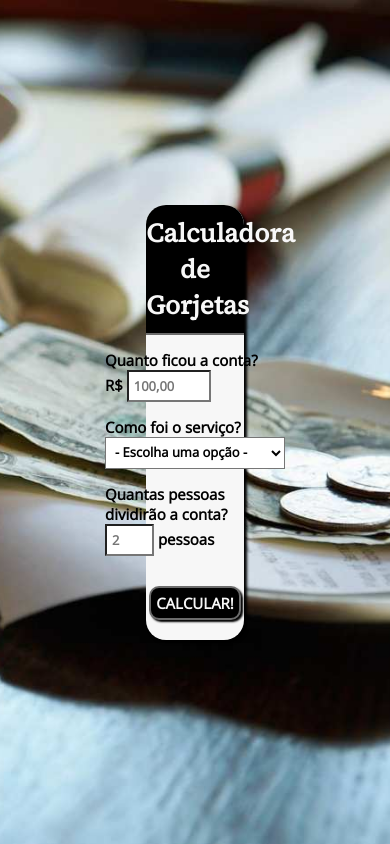
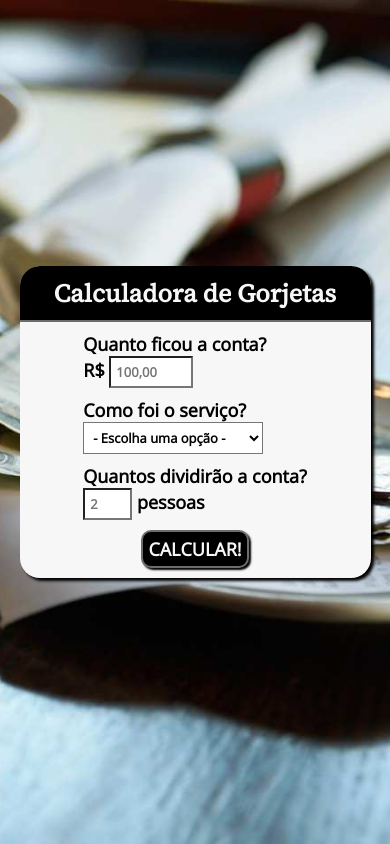
Before and after one commit to MarlonJames99/Tip_Calculator, a plain HTML site: page index.html in a window 390 px wide. Drawn offline with nearby package versions, Linux system fonts and the light colour scheme.

Commit message:
Melhorias na responsividade

```diff
--- /dev/null
+++ b/css/mediaqueries.css
@@ -0,0 +1,115 @@
+@media only screen and (max-width: 1280px) {
+    #container {
+        width: 30%;
+    }
+}
+
+@media only screen and (max-width: 1050px) {
+    #container {
+        width: 35%;
+    }
+}
+
+@media only screen and (max-width: 920px) {
+    body {
+        font-size: 15px;
+    }
+    #header h1 {
+        font-size: 25px;
+    }
+    #buttonBox {
+        margin: 5px auto 10px;
+    }
+    #totalTip {
+        font-size: 18px;
+        padding-bottom: 7px;
+    }
+}
+
+@media only screen and (max-width: 880px) {
+    #container {
+        width: 40%;
+    }
+}
+
+@media only screen and (max-width: 780px) {
+    #container {
+        width: 45%;
+    }
+    #container form {
+        padding: 10px 10px 0px 10px;
+        gap: 10px;
+    }
+    #header h1 {
+        font-size: 20px;
+    }
+    #buttonBox {
+        margin: 0px auto 10px;
+    }
+}
+
+@media only screen and (max-width: 680px) {
+    #container {
+        width: 55%;
+    }
+    #header h1 {
+        font-size: 25px;
+    }
+}
+
+@media only screen and (max-width: 580px) {
+    #container {
+        width: 65%;
+    }
+}
+
+@media only screen and (max-width: 480px) {
+    #container {
+        width: 85%;
+    }
+    #header h1 {
+        font-size: 28px;
+    }
+    body {
+        font-size: 22px;
+    }
+    #calcButton {
+        font-size: 22px;
+    }
+    #totalTip {
+        font-size: 25px;
+    }
+}
+
+@media only screen and (max-width: 410px) {
+    #container {
+        width: 90%;
+    }
+    #header h1 {
+        font-size: 25px;
+    }
+    body {
+        font-size: 18px;
+    }
+    #calcButton {
+        font-size: 18px;
+    }
+    #totalTip {
+        font-size: 20px;
+    }
+}
+
+@media only screen and (max-width: 340px) {
+    #header h1 {
+        font-size: 20px;
+    }
+    body {
+        font-size: 16px;
+    }
+    #calcButton {
+        font-size: 16px;
+    }
+    #totalTip {
+        font-size: 18px;
+    }
+}
--- a/css/styles.css
+++ b/css/styles.css
@@ -15,7 +15,7 @@
 }
 
 body {
-    font-size: 15px;
+    font-size: 16px;
     font-family: var(--main-font);
     font-weight: bold;
     background-color: var(--terciary-color);
@@ -47,15 +47,18 @@ main {
 }
 
 #container #header {
-    font-family: 'Source Serif 4', sans-serif;
     text-align: center;
-    font-size: 13px;
     padding: 10px 0px;
     width: 100%;
     background-color: var(--main-bg-color);
-    color: var(--primary-color);
     border-radius: 20px 20px 0 0;
     border-bottom: 2px solid var(--terciary-color);
+}
+
+#header h1 {
+    font-size: 25px;
+    font-family: 'Source Serif 4', sans-serif;
+    color: var(--primary-color);
 }
 
 #container form {
@@ -101,7 +104,7 @@ main select {
 #calcButton {
     padding: 5px;
     font-family: var(--main-font);
-    font-size: 15px;
+    font-size: 16px;
     font-weight: bold;
     text-transform: uppercase;
     color: var(--primary-color);
--- a/index.html
+++ b/index.html
@@ -10,6 +10,7 @@
     <meta name="description" content="Calcule o valor a ser pago de gorjeta">
     <meta name="author" content="Marlon James">
     <link rel="stylesheet" href="./css/styles.css">
+    <link rel="stylesheet" href="./css/mediaqueries.css">
 </head>
 
 <body>
@@ -40,7 +41,7 @@
                 </div>
                 <div>
                     <label for="people">
-                        <p>Quantas pessoas dividirão a conta?</p>
+                        <p>Quantos dividirão a conta?</p>
                     </label>
                     <input type="number" placeholder="2" name="people" id="people" class="formItems" required> pessoas
                 </div>
```
